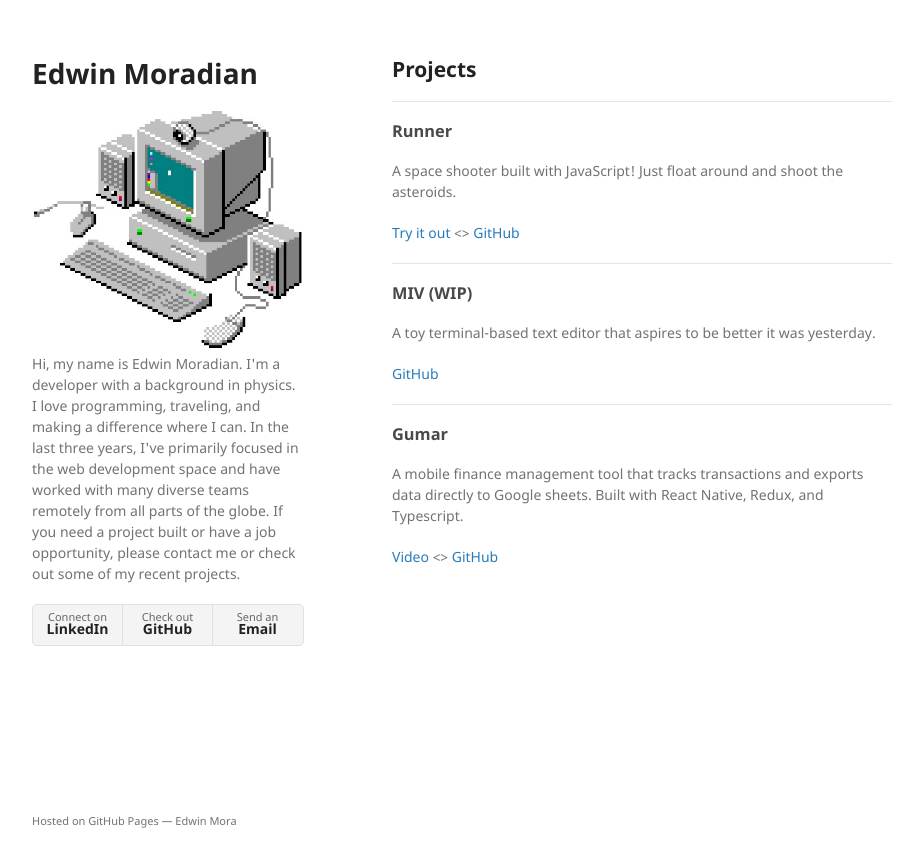
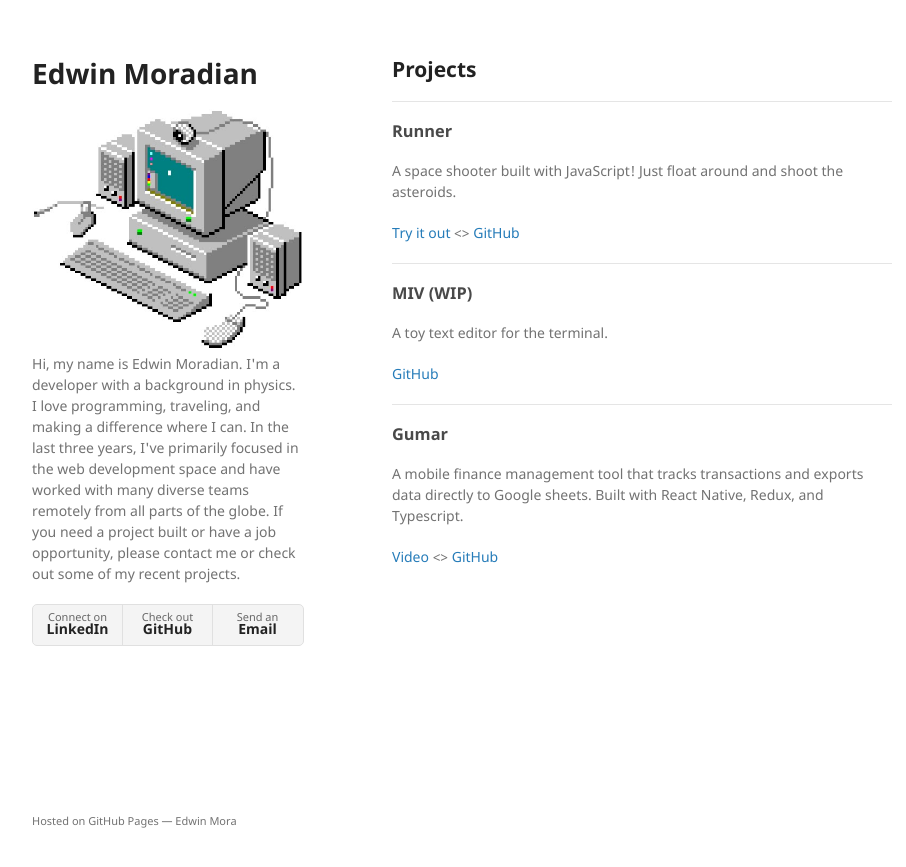
Before and after one commit to esmoradian/esmoradian.github.io, a Jekyll site: the page built from index.md, in a window 1280 px wide. Shown: the top 867 px of the page, without its empty margins (178-1084 px from the left). Built offline with Jekyll 4.4.1, drawn with Linux system fonts in a browser that asks for light colours; our own code applies the rules of GitHub Pages for plain Markdown files.

Commit message:
update project

```diff
--- a/index.md
+++ b/index.md
@@ -18,7 +18,7 @@ A space shooter built with JavaScript! Just float around and shoot the asteroids
 
 ### MIV (WIP)
 
-A toy terminal-based text editor that aspires to be better it was yesterday.
+A toy text editor for the terminal.
 
 [GitHub](https://github.com/esmoradian/miv){:target="\_blank"}
 
```
